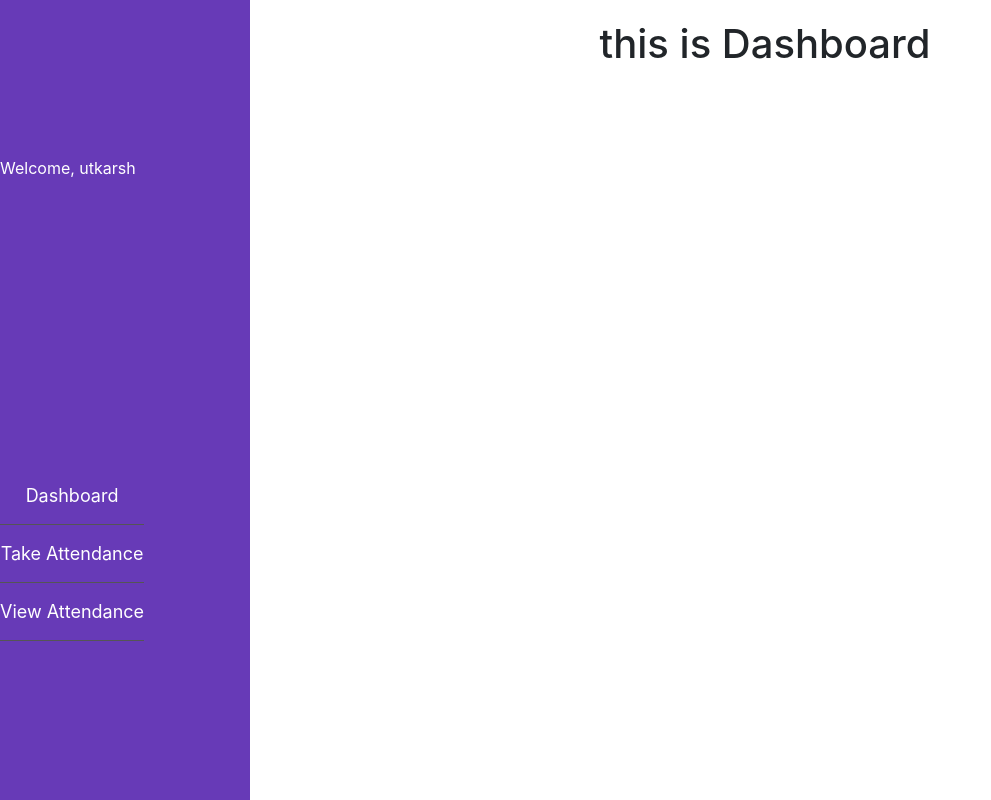
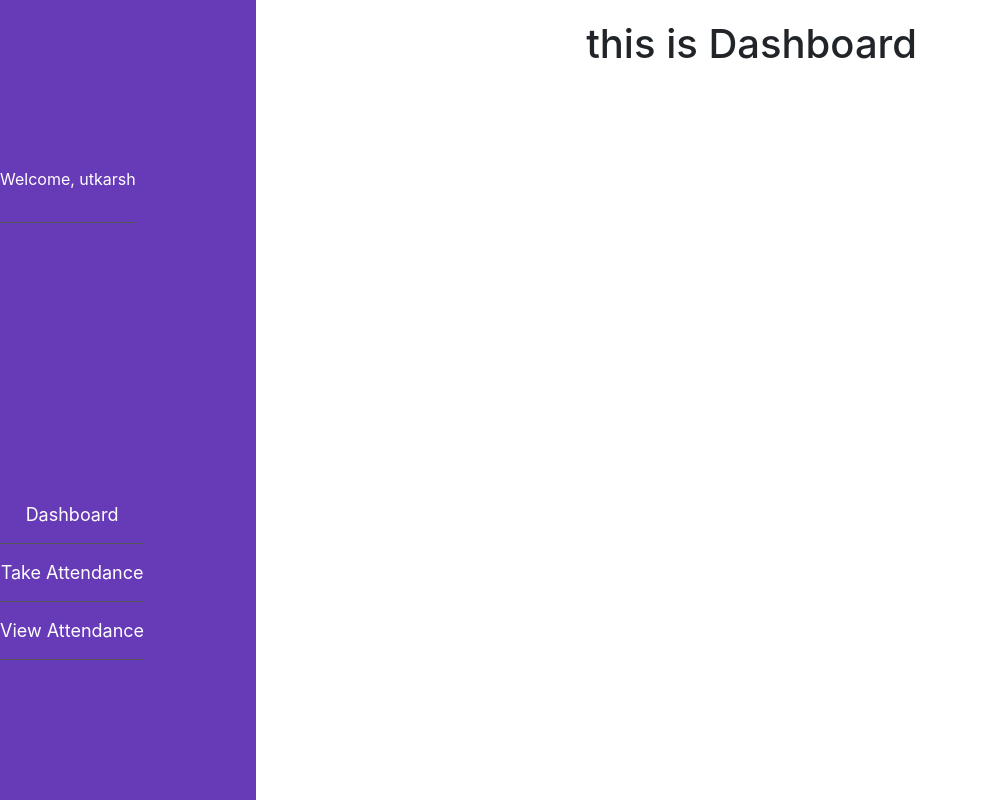
Before and after one commit to utkarshilh/attendify, a React (Create React App) app: page / in a window 1280 px wide. Shown: the whole page, without its empty margins (0-991 px from the left). Built offline with nearby package versions, Linux system fonts and the light colour scheme.

Commit message:
updated the css now able to adjust the width of navbar

```diff
--- a/src/Components/Dashboard/Navbar.css
+++ b/src/Components/Dashboard/Navbar.css
@@ -1,6 +1,5 @@
-/* Navbar.css */
 .navbar {
-    width: 250px;
+    width: 20%;
     height: 100%;
     background-color: #673AB7; /* Set navbar background color to deep purple */
     color: #fff;
@@ -11,9 +10,16 @@
     padding-top: 20px;
 }
 
+.user-info {
+    padding: 15px 0;
+    text-align: center;
+    border-bottom: 1px solid #555; /* Add a border bottom to separate user info from menu items */
+}
+
 .navbar ul {
     list-style-type: none;
     padding: 0;
+    margin: 0; /* Remove default margin */
 }
 
 .navbar li {
@@ -38,6 +44,6 @@
 }
 
 .content {
-    margin-left: 250px; /* Adjusted width of the navbar */
+    margin-left: 20%; /* Adjusted width of the navbar */
     padding: 20px;
 }
```
